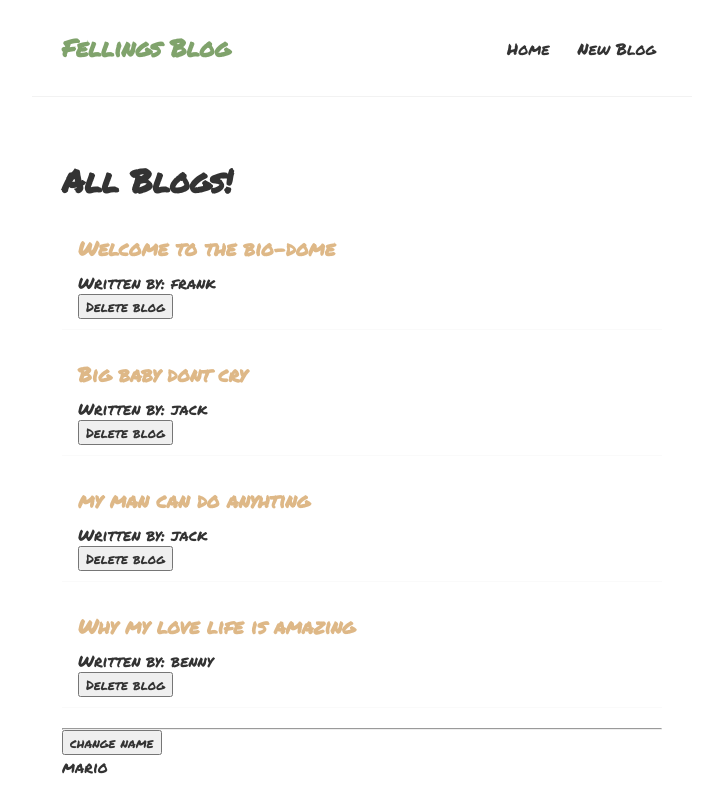
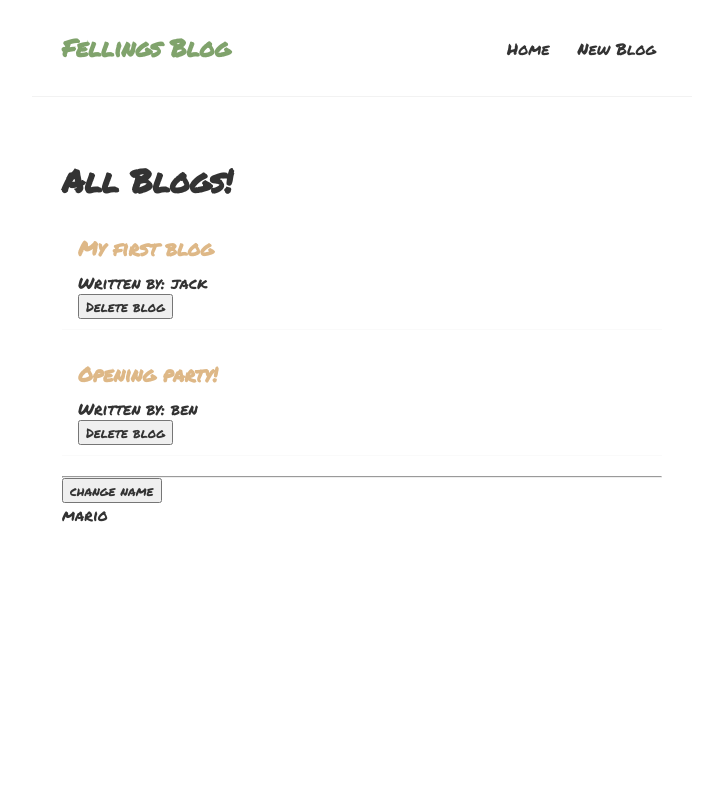
Before and after one commit to jonbleibdrey/feeling-blog, a React (Create React App) app: page / in a window 1280 px wide. Shown: the top 812 px of the page, without its empty margins (278-1001 px from the left). Built offline with nearby package versions, Linux system fonts and the light colour scheme; data requests are answered from the project's data file.

Commit message:
added fethcing review

```diff
--- /dev/null
+++ b/data/db.json
@@ -0,0 +1,15 @@
+{
+  "blogs":[
+    {"title": "My first blog",
+      "body": " Lorem ipsum dolor sit amet consectetur, adipisicing elit. Id explicabo suscipit earum consequatur illo eum doloribus quae porro voluptates nostrum. Est suscipit iure dolorum aliquam, sint consequatur nam quis repudiandae?",
+      "author": "jack",
+      "id": 1
+    },
+    {"title": "Opening party!",
+      "body": " Lorem ipsum dolor sit amet consectetur, adipisicing elit. Id explicabo suscipit earum consequatur illo eum doloribus quae porro voluptates nostrum. Est suscipit iure dolorum aliquam, sint consequatur nam quis repudiandae?",
+      "author": "ben",
+      "id": 2
+    }
+
+  ]
+}
--- a/src/BlogList.js
+++ b/src/BlogList.js
@@ -10,11 +10,13 @@ const blogList = ({ blogs, title, handleDelete }) => {
         <div className="blog-preview" key={blog.id}>
           <h2>{blog.title}</h2>
           <p>Written by: {blog.author}</p>
-          <button onClick={()=> handleDelete(blog.id)} >Delete blog</button>
+          <button onClick={() => handleDelete(blog.id)}>Delete blog</button>
         </div>
+
       ))}
     </div>
   );
 };
 
 export default blogList;
+// run json like this(dont forget to cd into feeling folder first):  npx json-server --watch data/db.json --port 8000
--- a/src/Home.js
+++ b/src/Home.js
@@ -3,32 +3,7 @@ import { useState, useEffect } from "react";
 import BlogList from "./BlogList";
 
 const Home = () => {
-  const [blogs, setBlogs] = useState([
-    {
-      title: "Welcome to the bio-dome",
-      body: "Lorem ipsum dolor sit amet, consectetur adipisicing elit. Hic assumenda omnis fugit sint ullam iusto consectetur officia similique, maxime quis! ",
-      author: "frank",
-      id: 1,
-    },
-    {
-      title: "Big baby dont cry",
-      body: "Lorem ipsum dolor sit amet, consectetur adipisicing elit. Hic assumenda omnis fugit sint ullam iusto consectetur officia similique, maxime quis!",
-      author: "jack",
-      id: 2,
-    },
-    {
-      title: "my man can do anyhting",
-      body: "Lorem ipsum dolor sit amet, consectetur adipisicing elit. Hic assumenda omnis fugit sint ullam iusto consectetur officia similique, maxime quis!",
-      author: "jack",
-      id: 3,
-    },
-    {
-      title: "Why my love life is amazing",
-      body: "Lorem ipsum dolor sit amet, consectetur adipisicing elit. Hic assumenda omnis fugit sint ullam iusto consectetur officia similique, maxime quis!",
-      author: "benny",
-      id: 4,
-    },
-  ]);
+  const [blogs, setBlogs] = useState(null);
 
   const [name, setName] = useState("mario")
 
@@ -38,9 +13,17 @@ const Home = () => {
 
   useEffect(()=>{
     // runs in every rerender, even deletes
+    fetch("http://localhost:8000/blogs")
+    .then(res => {
+      return res.json()
+    })
+    .then((data) => {
+      console.log("data", data)
+      setBlogs(data)
+    })
     console.log("useEffect ran")
-    console.log(name)
-  },[name]);
+
+  },[]);
 
   // const [updateName, setUpdateName] = useState("mario")
   // const [updateAge, setAge] = useState(25)
@@ -57,7 +40,7 @@ const Home = () => {
 
   return (
     <div className="home">
-      <BlogList blogs={blogs} title="All Blogs!" handleDelete={handleDelete}/>
+      {blogs && <BlogList blogs={blogs} title="All Blogs!" handleDelete={handleDelete}/>}
       <hr/>
       <button onClick={()=>setName("luigi")}>change name</button>
       <p>{name}</p>
```
